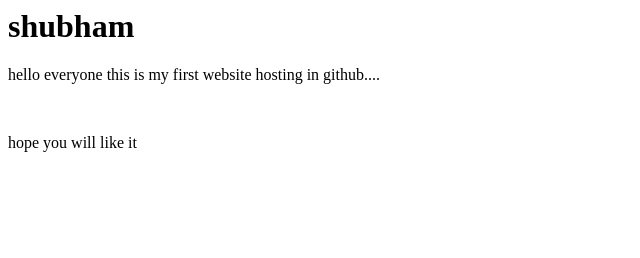
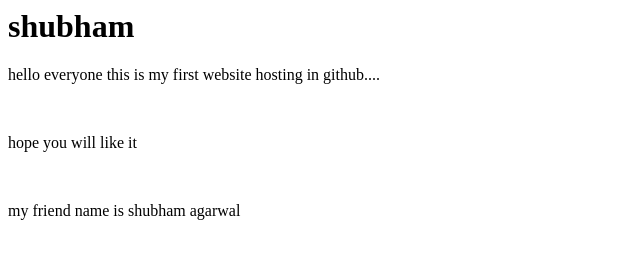
Before and after one commit to shubhamy03/sample, a plain HTML site: page index.html in a window 1280 px wide. Shown: the whole page, without its empty margins (0-640 px from the left). Drawn offline with Linux system fonts and the light colour scheme.

Commit message:
Update index.html

```diff
--- a/index.html
+++ b/index.html
@@ -7,5 +7,7 @@
   <p> hello everyone this is my first website hosting in github....</p>
   <br>
   <p>hope you will like it</p>
+  <br>
+  <p>my friend name is shubham agarwal </p>
 </body>
 </html>
```
